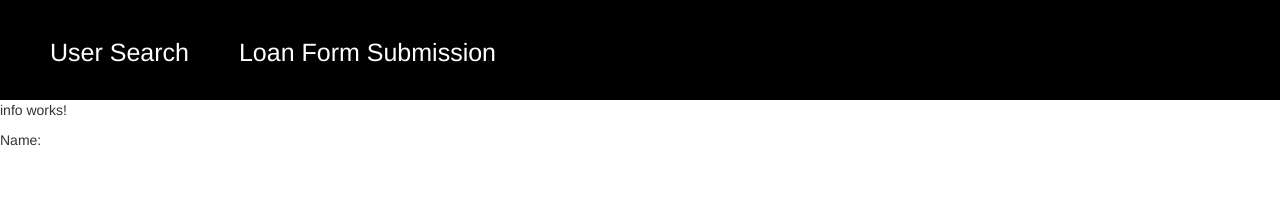
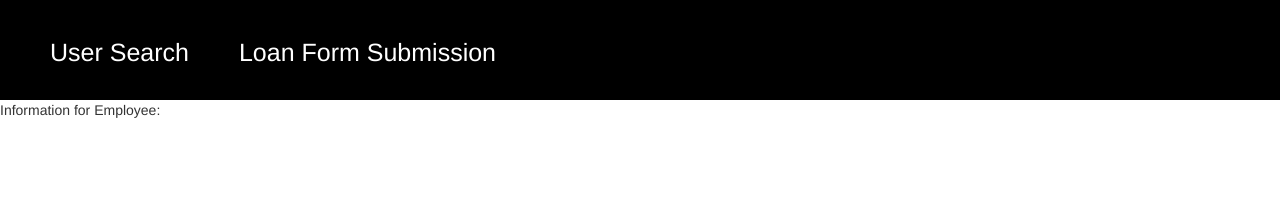
Before and after one commit to LukeWReagan/asset-management, an Angular app: page /info in a window 1280 px wide. Shown: the top 200 px of the page. Built offline with nearby package versions, Linux system fonts and the light colour scheme.

Commit message:
made Employee model and did some work on info component

```diff
--- a/src/app/_service/user.service.ts
+++ b/src/app/_service/user.service.ts
@@ -6,7 +6,8 @@ import { LoanSubmit } from '../_models/LoanSubmit'
   providedIn: 'root',
 })
 export class UserService {
-  storedId: any
+  storedName: any;
+  storedPhone: any;
 
   constructor(private http: HttpClient) { }
 
@@ -19,9 +20,14 @@ export class UserService {
 	  return this.http.get('http://localhost:51036/AssetServ.svc/emp/employee/' + userID)
   }
   setId(id) {
-    this.storedId = id;
+    this.storedName = id;
     localStorage.setItem('storedId', id);
-    return this.storedId;
+    return this.storedName;
+  }
+  setPhone(ph) {
+    this.storedPhone = ph;
+    localStorage.setItem('storedPhone', ph);
+    return this.storedPhone;
   }
   createloan(loan: LoanSubmit){
     return this.http.post('http://assetmanagementservice.cloudapp.net/AssetServ.svc/lns/loan/submit', '{"form":' + loan + '}')
--- a/src/app/info/info.component.html
+++ b/src/app/info/info.component.html
@@ -1,4 +1,12 @@
-<p>
-  info works!
-</p>
-<p>Name: {{this.myName}} </p>
+<div>
+  <table>
+    <thead>
+      Information for Employee: {{this.empName}}
+    </thead>
+    <tbody>
+      <tr>
+
+      </tr>
+    </tbody>
+  </table>
+</div>
--- a/src/app/info/info.component.ts
+++ b/src/app/info/info.component.ts
@@ -8,17 +8,25 @@ import { FormBuilder, FormGroup } from '@angular/forms';
   styleUrls: ['./info.component.css']
 })
 export class InfoComponent implements OnInit {
-  myName:any;
+  empName:any;
+  empPhone:any;
 
   constructor(private userService: UserService) { }
 
   ngOnInit() {
-    if (this.userService.storedId === undefined) {
-      this.userService.storedId = localStorage.getItem('storedId');
+    // Check if the stored name/phone is undefined, and if yes then load them from localStorge
+    if (this.userService.storedName === undefined) {
+      this.userService.storedName = localStorage.getItem('storedId');
       console.log('userService.storedId undefined');
     } else {
-      console.log('storedId not undefined:' + this.userService.storedId);
+      console.log('storedId not undefined:' + this.userService.storedName);
     }
-    this.myName = this.userService.storedId;
+    if (this.userService.storedPhone === undefined) {
+      this.userService.storedPhone = localStorage.getItem('storedPhone');
+      //console.log('userService.storedId undefined');
+    }
+    this.empName = this.userService.storedName;
+    this.empPhone = this.userService.storedPhone;
+
   }
 }
```
Also changed, not shown: src/app/_models/Employee.ts (added, +14 -0 lines).
